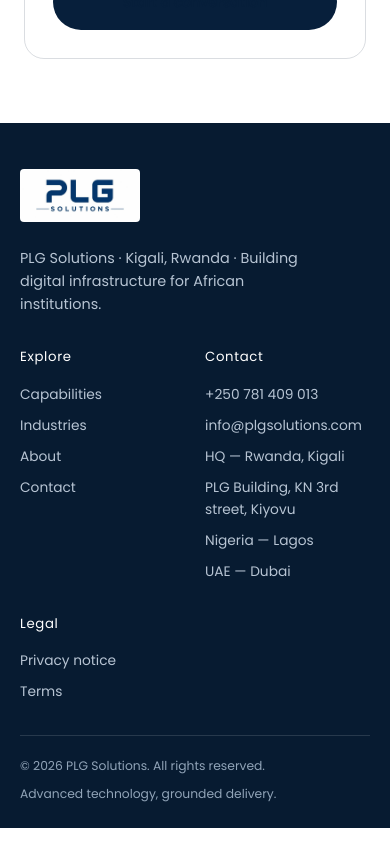
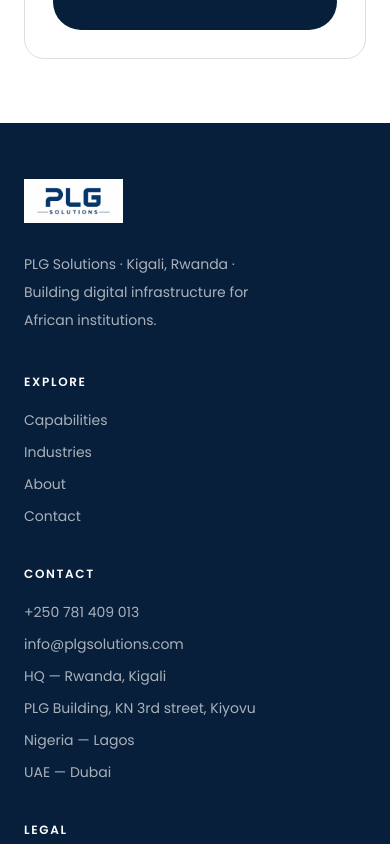
Before and after one commit to rutaganda56/plg-solutions, a Next.js app in the folder apps/client/: page / in a window 390 px wide. Shown: the part 8760-9604 px from the top of the page. Built offline with nearby package versions, Linux system fonts and the light colour scheme.

Commit message:
style(footer): add responsive dark footer layout
Co-authored-by: Copilot <223556219+Copilot@users.noreply.github.com>

```diff
--- a/apps/client/app/components/Footer.tsx
+++ b/apps/client/app/components/Footer.tsx
@@ -6,23 +6,24 @@ const year = 2026;
 
 export default function Footer() {
   return (
-    <footer data-footer="" className="footer">
-      <div className="container">
-        <div className="footer-grid footer-grid-updated">
-          <div className="footer-brand">
-            <Link className="footer-logo" href="/" aria-label="PLG Solutions home">
+    <footer data-footer="" className="bg-[#071f3b] text-white">
+      <div className="mx-auto w-[calc(100%-48px)] max-w-[1320px] py-14">
+        <div className="grid gap-10 md:grid-cols-2 lg:grid-cols-4">
+          <div>
+            <Link className="inline-flex" href="/" aria-label="PLG Solutions home">
               <Image
                 src={footerData.logoSrc}
                 alt={footerData.logoAlt}
                 width={256}
                 height={113}
+                className="h-11 w-auto"
               />
             </Link>
-            <p>{footerData.blurb}</p>
+            <p className="mt-5 max-w-[260px] text-sm leading-7 text-white/65">{footerData.blurb}</p>
           </div>
           <div>
-            <h4>{footerData.exploreTitle}</h4>
-            <div className="footer-links">
+            <h4 className="text-xs font-semibold uppercase tracking-[0.14em] text-white">{footerData.exploreTitle}</h4>
+            <div className="mt-5 flex flex-col gap-3 text-sm text-white/65">
               {footerData.links.map((r) => (
                 <Link key={r.to} href={r.to}>
                   {r.label}
@@ -31,8 +32,8 @@ export default function Footer() {
             </div>
           </div>
           <div>
-            <h4>{footerData.contactTitle}</h4>
-            <div className="footer-links">
+            <h4 className="text-xs font-semibold uppercase tracking-[0.14em] text-white">{footerData.contactTitle}</h4>
+            <div className="mt-5 flex flex-col gap-3 text-sm text-white/65">
               <a href={`tel:${footerData.phone}`}>{footerData.phoneDisplay}</a>
               <a href={`mailto:${footerData.email}`}>{footerData.email}</a>
               <span>{footerData.hq.label}</span>
@@ -47,8 +48,8 @@ export default function Footer() {
             </div>
           </div>
           <div>
-            <h4>{footerData.legalTitle}</h4>
-            <div className="footer-links">
+            <h4 className="text-xs font-semibold uppercase tracking-[0.14em] text-white">{footerData.legalTitle}</h4>
+            <div className="mt-5 flex flex-col gap-3 text-sm text-white/65">
               {footerData.legalLinks.map((r) => (
                 <Link key={r.to} href={r.to}>
                   {r.label}
@@ -57,7 +58,7 @@ export default function Footer() {
             </div>
           </div>
         </div>
-        <div className="footer-bottom">
+        <div className="mt-12 flex flex-col gap-3 pt-6 text-xs text-white/55 md:flex-row md:items-center md:justify-between">
           <span>© {year} PLG Solutions. All rights reserved.</span>
           <span>{footerData.tagline}</span>
         </div>
```
